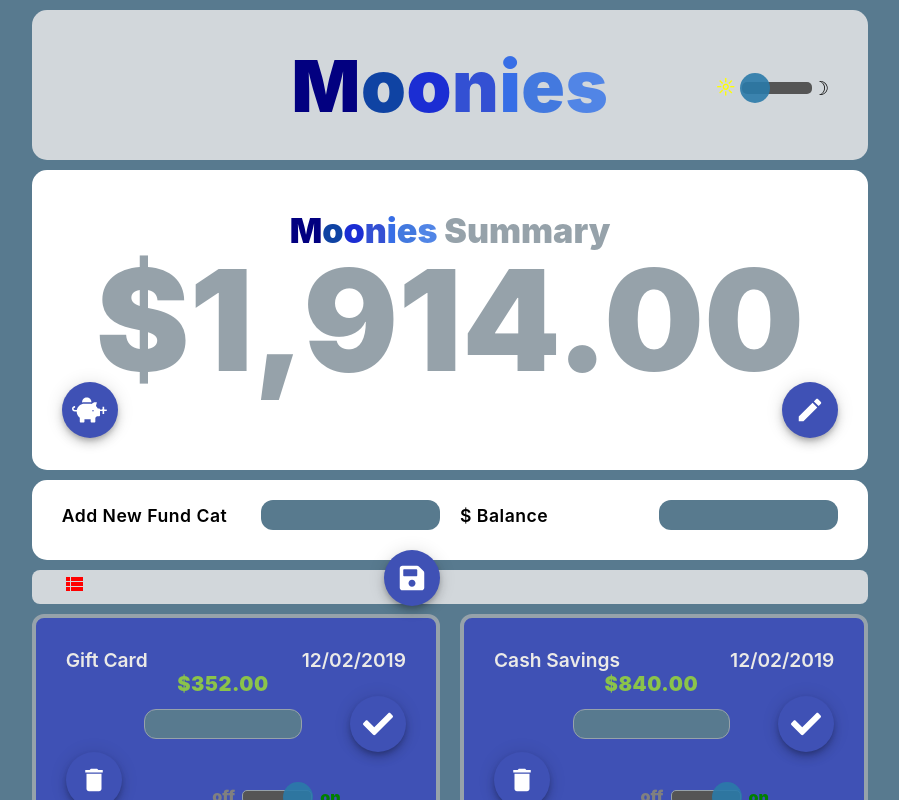
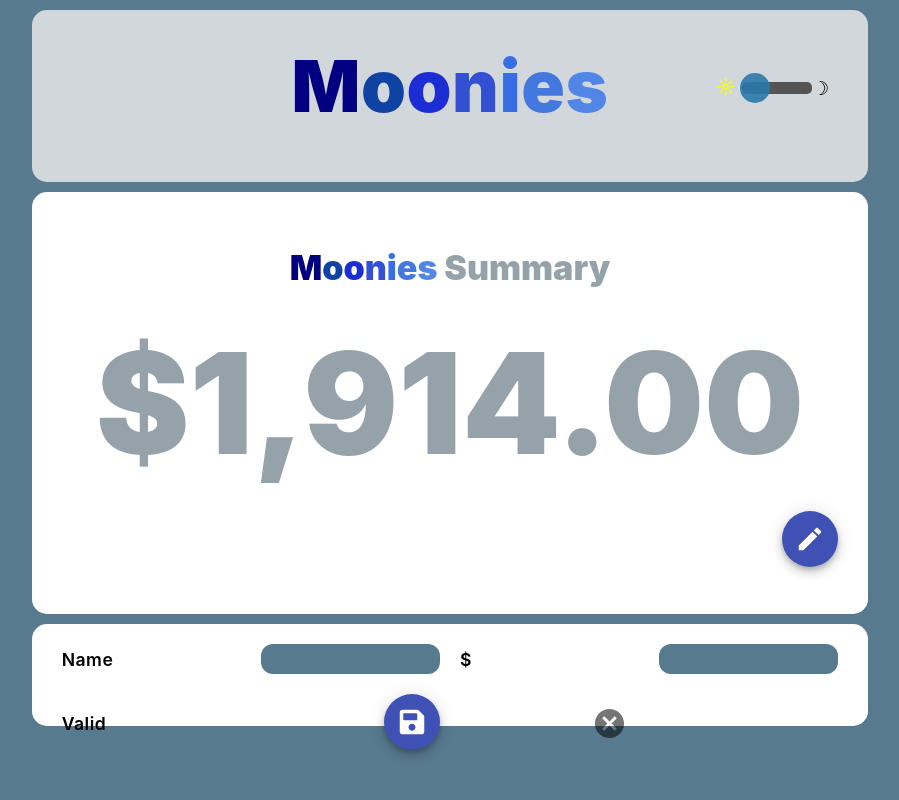
Before and after one commit to dioscarr/Available-Funds, a React (Create React App) app: page / in a window 1280 px wide. Both pictures are taken after a click on the button "add". Shown: the top 800 px of the page, without its empty margins (190-1089 px from the left). Built offline with nearby package versions, Linux system fonts and the light colour scheme.

Commit message:
Add Visibility to AddView + functionality

```diff
--- a/src/App.js
+++ b/src/App.js
@@ -7,7 +7,7 @@ import dbReducer from './store/dbReducer';
 import { getInitialMode } from './utility/Locals';
 
 // import components
-import FundsView from './components/FundsView';
+import AccountsView from './components/AccountsView';
 import AddView from './components/AddView';
 import FundsSummary from './components/FundsSummary'
 import ToolsBar from './components/ToolsBar';
@@ -34,7 +34,7 @@ function App() {
         {(state.visible.isSummaryVisible) && (<div data-theme={state.dataTheme.theme} id="FundsSummaryRoot"><FundsSummary /></div>)}
         {(state.visible.isAddViewVisible) && (<div data-theme={state.dataTheme.theme} id="ManageFundsRoot"><AddView /></div>)}
         {(state.visible.isToolBarVisible) && (<div id="ToolsBarRoot"><ToolsBar /></div>)}
-        {(state.visible.isAccountView) && (<div data-theme={state.dataTheme.theme} data-accounts-layout={state.dataTheme.acts_theme} id="FundsView" className="CollectionOfAvailFunds"><FundsView /></div>)}
+        {(state.visible.isAccountView) && (<div data-theme={state.dataTheme.theme} data-accounts-layout={state.dataTheme.acts_theme} id="FundsView" className="CollectionOfAvailFunds"><AccountsView /></div>)}
         {/* <div id="item4">
         <GroceryShoppingView />
       </div> */}
--- a/src/App.scss
+++ b/src/App.scss
@@ -263,10 +263,22 @@
   letter-spacing:.5px;
   align-self:center;
 }
+
+.btnCloseAddView{
+  justify-self: end;
+
+}
 .Toolbar div:nth-child(1){
   grid-row:1;
 
+
 }
+.Toolbar div:nth-child(4){
+  grid-row:1;
+justify-self:end;
+
+}
+
 .Toolbar input{
   font-size:1em;
   text-align:bottom;
@@ -519,3 +531,7 @@ input[type="checkbox"].checkbox + label {
   }
 
 }
+
+.MuiIconButton-root{
+  width:fit-content;
+}
--- /dev/null
+++ b/src/components/AccountsView.js
@@ -0,0 +1,22 @@
+import React from 'react';
+import FundTemplate from './FundTemplate';
+import { connect } from '../store/storeSettings';
+
+const AccountsView = (props) => {
+  const funcFundUpdate = (prop) => {
+    const { model } = prop;
+    props.DispatchUpdateFund(model);
+  }
+  return (
+    props.funds.sort((a, b) => (a.id > b.id) ? 1 : -1).map(fundItem => <FundTemplate key={fundItem.id} funditem={fundItem} funcFundUpdate={funcFundUpdate.bind(this)} />)
+  )
+}
+//settings
+const mapStateToProps = state => { return { funds: state.AvailableFunds } }
+const mapDispatchToProps = dispatch => {
+  return {
+    DispatchUpdateFund: (payload) => { dispatch({ type: 'UPDATE', payload }) },
+    dispatchDeleteFund: (payload) => dispatch({ type: 'DELETE', payload })
+  }
+}
+export default connect(mapStateToProps, mapDispatchToProps)(AccountsView);
--- a/src/components/AddView.js
+++ b/src/components/AddView.js
@@ -6,6 +6,8 @@ import { getCurrentDate } from '../utility/utilities';
 
 import { Fab } from '@material-ui/core';
 import { FaSave } from 'react-icons/fa';
+import IconButton from '@material-ui/core/IconButton';
+import Cancel from '@material-ui/icons/Cancel';
 
 const AddView = (props) => {
   const { dispatch } = useContext(db);
@@ -17,14 +19,18 @@ const AddView = (props) => {
   }
   return (
     <div className="Toolbar">
-      <div>Add New Fund Cat</div>
+      <div>Name</div>
       <input type="text" name="Iname" onChange={setField} value={fields.Iname} />
-      <div>$ Balance</div>
+      <div>$</div>
       <input type="text" name="Ibalance" onChange={setField} value={fields.Ibalance} />
       <div>{(isBalanceValid()) ? "Valid" : "Not Valid"}</div>
       <Fab onClick={Add} color="primary" aria-label="add">
         <FaSave style={{ fontSize: '28px', fontWeight: '900' }} />
       </Fab>
+      <IconButton aria-label="delete" className="btnCloseAddView" onClick={() => dispatch({ type: "VISIBLE", payload: { target: 'CloseAddView' } })}>
+        <Cancel fontSize="large" />
+      </IconButton>
+
     </div>
   );
 }
--- a/src/components/FundsSummary.js
+++ b/src/components/FundsSummary.js
@@ -11,14 +11,15 @@ const FundsSummary = () => {
     return (
         <div className="FundsSummaryRoot">
             <div>
-                <Fab onClick={() => dispatch({ type: '', payload: {} })} color="primary" aria-label="add">
-                    <FaPiggyBank style={{ fontSize: '28px', fontWeight: '900' }} />+
-                </Fab>
+                {(state.visible.isBtnAddViewVisible) && (
+                    <Fab onClick={() => dispatch({ type: 'VISIBLE', payload: { target: 'AddView' } })} color="primary" aria-label="add">
+                        <FaPiggyBank style={{ fontSize: '28px', fontWeight: '900' }} />+
+                </Fab>)}
             </div>
             <div><Moonies /> Summary</div>
             <div>${state.SummaryTotals.TotalBalance}</div>
             <div>
-                <Fab onClick={() => dispatch({ type: '', payload: {} })} color="primary" aria-label="edit">
+                <Fab onClick={() => dispatch({ type: 'VISIBLE', payload: { target: 'AccountsView' } })} color="primary" aria-label="edit">
                     <MdEdit style={{ fontSize: '30px' }} />
                 </Fab>
             </div>
--- a/src/components/FundsView.js
+++ /dev/null
@@ -1,24 +0,0 @@
-import React from 'react';
-import FundTemplate from './FundTemplate';
-import {connect} from '../store/storeSettings';
-
-const FundsView = (props)=>
-{
-    const funcFundUpdate = (prop)=>{
-        const {model} = prop;
-        props.DispatchUpdateFund(model);
-    }
-  return(
-    props.funds.sort((a, b) => (a.id > b.id) ? 1 : -1).map(fundItem => <FundTemplate key={fundItem.id} funditem = {fundItem} funcFundUpdate={funcFundUpdate.bind(this)} />)
-  )
-}
-//settings
-const mapStateToProps = state =>{return {funds:state.AvailableFunds}}
-const mapDispatchToProps = dispatch =>
-{
-    return{
-            DispatchUpdateFund:(payload)=>{dispatch({type:'UPDATE',payload})},
-            dispatchDeleteFund:(payload)=>dispatch({type:'DELETE', payload})
-        }
-}
-export default connect(mapStateToProps,mapDispatchToProps)(FundsView);
--- a/src/store/data.js
+++ b/src/store/data.js
@@ -4,9 +4,10 @@ const visible =
 {
   isHeaderVisible: true
   , isSummaryVisible: true
-  , isAddViewVisible: true
-  , isToolBarVisible: true
-  , isAccountView: true
+  , isAddViewVisible: false
+  , isToolBarVisible: false
+  , isAccountView: false
+  , isBtnAddViewVisible: true
 }
 const dataTheme = {
   light: ''
--- a/src/store/dbReducer.js
+++ b/src/store/dbReducer.js
@@ -1,21 +1,34 @@
-import {sum} from '../utility/utilities';
+import { sum } from '../utility/utilities';
 
-  const dbReducer = (state,action) =>
-  {
-    switch(action.type)
-    {
+const dbReducer = (state, action) => {
+  switch (action.type) {
+    case 'VISIBLE':
+      debugger;
+      let isVisible = state.visible;
+      switch (action.payload.target) {
+        case 'AddView':
+          isVisible.isAddViewVisible = !isVisible.isAddViewVisible;
+          isVisible.isBtnAddViewVisible = !isVisible.isBtnAddViewVisible;
+
+          break;
+        case 'CloseAddView':
+          isVisible.isAddViewVisible = !isVisible.isAddViewVisible;
+          isVisible.isBtnAddViewVisible = !isVisible.isBtnAddViewVisible;
+          break;
+      }
+      return { ...state, visible: isVisible }
     case 'UPDATEACTSTHEME':
       const selectedTheme = action.payload.theme;
       state.dataTheme.acts_theme = selectedTheme;
-        return {...state}
+      return { ...state }
     case 'THEMEMODE':
-        const theme =  (action.payload.mode)?state.dataTheme.dark:state.dataTheme.light;
-        state.dataTheme.theme=theme;
-        return {...state}
+      const theme = (action.payload.mode) ? state.dataTheme.dark : state.dataTheme.light;
+      state.dataTheme.theme = theme;
+      return { ...state }
     case 'UPDATETOTALS':
       Update_CurrentBudget(state);
       Update_TotalBalance(state);
-        return {...state}
+      return { ...state }
     case 'ADD':
 
       let new_model = action.payload.model;
@@ -25,17 +38,17 @@ import {sum} from '../utility/utilities';
       Update_CurrentBudget(state);
       Update_TotalBalance(state);
 
-            return{...state,AvailableFunds_NextId:new_model.id+1}
+      return { ...state, AvailableFunds_NextId: new_model.id + 1 }
     case 'UPDATE':
 
       let updated_model = action.payload;
 
-            let newAvailableFunds = state.AvailableFunds.filter((item) =>{
+      let newAvailableFunds = state.AvailableFunds.filter((item) => {
         return item.id !== updated_model.id
       });
 
       newAvailableFunds.push(updated_model);
-            const newstate = {...state,AvailableFunds:newAvailableFunds};
+      const newstate = { ...state, AvailableFunds: newAvailableFunds };
 
       Update_CurrentBudget(newstate);
       Update_TotalBalance(newstate);
@@ -43,11 +56,11 @@ import {sum} from '../utility/utilities';
       return newstate;
     case 'DELETE':
 
-              state.AvailableFunds = state.AvailableFunds.filter(item=>item.id!==action.payload.id);
+      state.AvailableFunds = state.AvailableFunds.filter(item => item.id !== action.payload.id);
       Update_CurrentBudget(state);
       Update_TotalBalance(state);
 
-              return {...state}
+      return { ...state }
     default:
       return state;
   }
@@ -60,15 +73,15 @@ import {sum} from '../utility/utilities';
 
 function Update_TotalBalance(state) {
 
-  state.SummaryTotals.TotalBalance = (state.AvailableFunds.filter(item=>{return item.isActive === true}).length>0)
-                                    ?sum(state.AvailableFunds
-                                    .filter(item=>{return item.isActive === true})
+  state.SummaryTotals.TotalBalance = (state.AvailableFunds.filter(item => { return item.isActive === true }).length > 0)
+    ? sum(state.AvailableFunds
+      .filter(item => { return item.isActive === true })
       .map(item => parseInt(item.Balance)))
       .toFixed(2).toString().replace(/\B(?=(\d{3})+(?!\d))/g, ",")
-                                    :0;
+    : 0;
 }
 
-function Update_CurrentBudget (state) {
+function Update_CurrentBudget(state) {
   return state.SummaryTotals.CurrentBudget = sum(state.dataGroceryTodo.map(item => parseFloat(item.Budget)))
     .toFixed(2).toString().replace(/\B(?=(\d{3})+(?!\d))/g, ",");
 }
```
Lines whose indentation alone changed are shown as unchanged.
